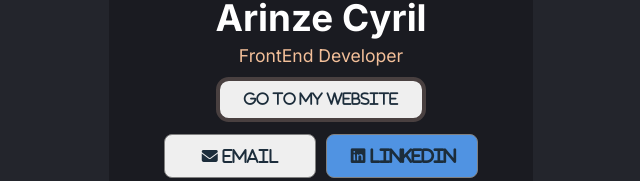
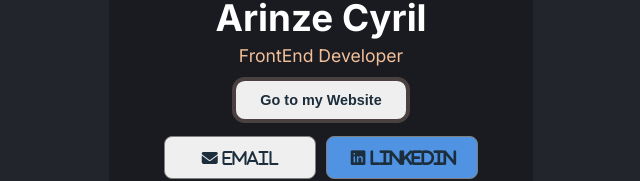
Before and after one commit to ArinzeCyril/arinecyril.github.io, a React (Create React App) app: page / in a window 1280 px wide. Shown: the part 454-635 px from the top of the page, without its empty margins (319-959 px from the left). Built offline with nearby package versions, Linux system fonts and the light colour scheme.

Commit message:
clean up

```diff
--- a/src/Button.js
+++ b/src/Button.js
@@ -2,7 +2,7 @@ export default function Button() {
 
   return (
     <div className="top-btn">
-        <a href="mailto:arinecyril1@gmail.com">
+        <a href="mailto:arinzecyril123@gmail.com">
           <button className="email-btn fa-regular fa-envelope" >
             <span className="mgn-lft">Email</span>
           </button>
--- a/src/Top.js
+++ b/src/Top.js
@@ -9,8 +9,8 @@ function Top() {
         <img className="profile-logo" src={ProfileLogo} alt="profile logo" />
         <h1>Arinze Cyril</h1>
         <h3>FrontEnd Developer</h3>
-        <a href="www.w.com">
-          <button className="fa-solid fa-browser">
+        <a href="https://arinzecyril.github.io/page/">
+          <button className="goto">
             Go to my Website
           </button>
         </a>
```
